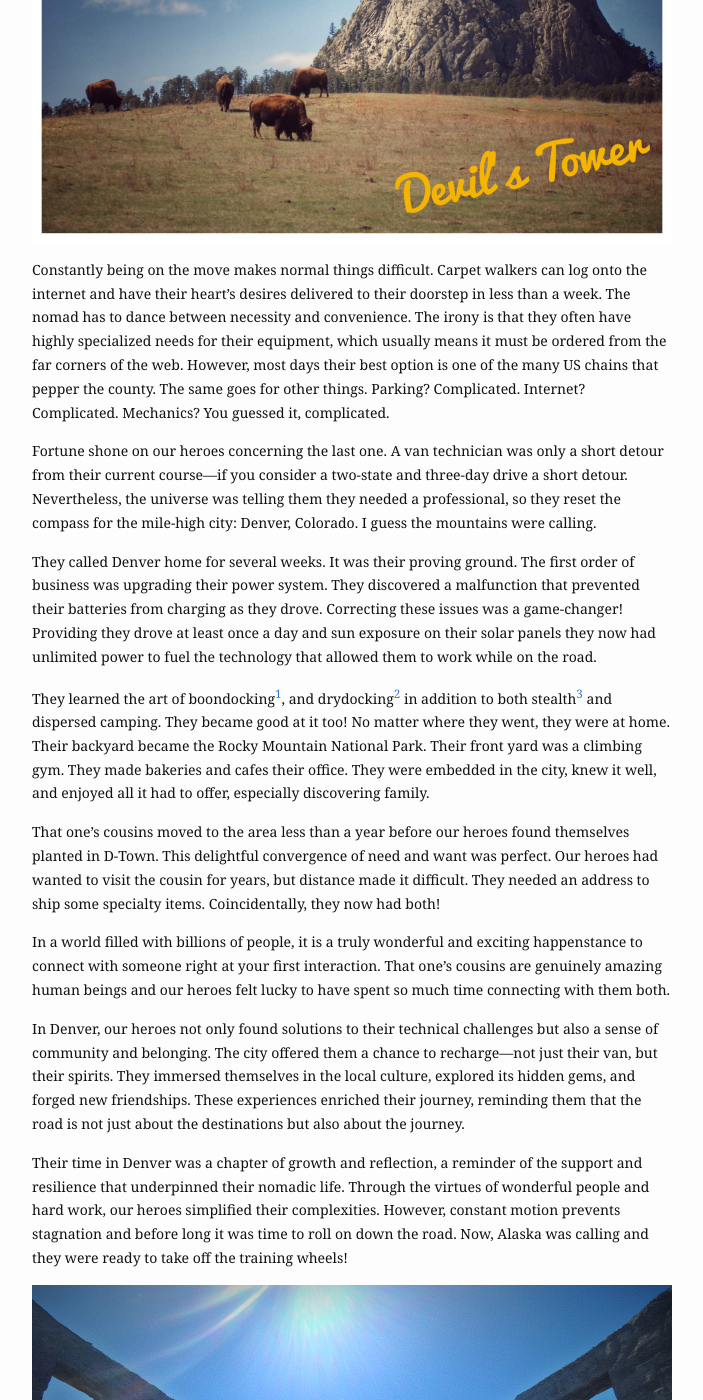
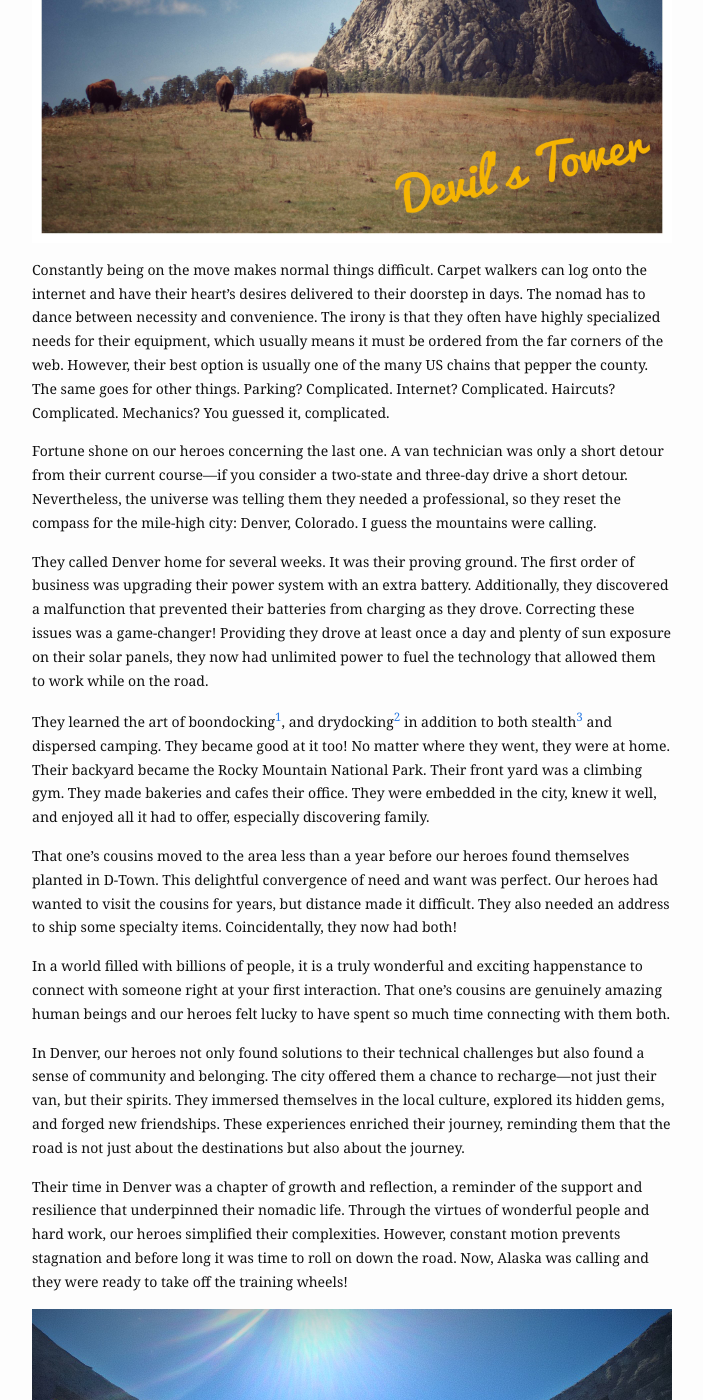
Before and after one commit to rubyDoomsday/rubydoomsday.github.io, a Jekyll site: the page built from play/alaskan_vanventure/_posts/2024-06-10-training-wheels.md, in a window 1280 px wide and 1400 px high, scrolled down 2021 px. Shown: the whole window, without its empty margins (288-991 px from the left). Built offline with Jekyll 4.4.1, drawn with Linux system fonts in a browser that asks for light colours; some of the changed text lies outside the part shown.

Commit message:
Post Editor remarks for Training wheels

```diff
--- a/play/alaskan_vanventure/_posts/2024-06-10-training-wheels.md
+++ b/play/alaskan_vanventure/_posts/2024-06-10-training-wheels.md
@@ -28,33 +28,34 @@
 ![sunset with bear](/assets/img/alaska/sunset-with-bear.jpg)
 
 "Land." That was the term they used when they talked about spending a few nights at a campground or an RV park. A place normally associated
-with recreation had become a four-letter word. It was the spaceship equivalent to being grounded. The birdcage when they wanted to fly. It
-was fuel. A place that they could plug in, fill up, and reload. Landing often meant they were wedged into space twice the width of a parking
-space alongside 5th wheels and travel trailers. This was not the future they dreamed about. Something was broken.
+with recreation by the carpet walkers had become a four-letter word to our heroes. It is the spaceship equivalent to being grounded. The
+birdcage when they wanted to fly. However, it was fuel. A place that they could plug in, fill up, and reload. Landing often meant they
+were wedged into space twice the width of a parking space alongside 5th wheels and travel trailers. This was not the future they dreamed
+about. Something was broken.
 
-This one said to That one, "I think we need to take Heyvan in for an upgrade. Possibly a repair. If we are going to be in the wilds of
-Alaska we need to be more self-sufficient." To which That one nodded her head in agreement.
+This one said to That one, "I think we need to take Heyvan in for an upgrade and some repairs. If we are going to be in the wilds of Alaska
+we need to be more self-sufficient." To which That one nodded her head in agreement.
 
-__I should pause here now, dear reader, and warn you. This is not the story of a grand adventure. It is not the epic tale of crossing borders,
+_I should pause here now, dear reader, and warn you. This is not the story of a grand adventure. It is not the epic tale of crossing borders,
 and seeing exotic landscapes. This is a list of chores. It is grocery shopping and errand running. It is the quiet before the storm. The
-prelude to the adventure yet to come. Read on if you wish, but consider yourself warned.__
+prelude to the adventure yet to come. Read on if you wish, but consider yourself warned._
 
 ![devils tower](/assets/img/alaska/devils-tower.jpeg)
 
 Constantly being on the move makes normal things difficult. Carpet walkers can log onto the internet and have their heart’s desires
-delivered to their doorstep in less than a week. The nomad has to dance between necessity and convenience. The irony is that they often have
-highly specialized needs for their equipment, which usually means it must be ordered from the far corners of the web. However, most days
-their best option is one of the many US chains that pepper the county. The same goes for other things. Parking? Complicated. Internet?
-Complicated. Mechanics? You guessed it, complicated.
+delivered to their doorstep in days. The nomad has to dance between necessity and convenience. The irony is that they often have highly
+specialized needs for their equipment, which usually means it must be ordered from the far corners of the web. However, their best option is
+usually one of the many US chains that pepper the county. The same goes for other things. Parking? Complicated. Internet? Complicated.
+Haircuts? Complicated. Mechanics? You guessed it, complicated.
 
 Fortune shone on our heroes concerning the last one. A van technician was only a short detour from their current course—if you consider a
 two-state and three-day drive a short detour. Nevertheless, the universe was telling them they needed a professional, so they reset the
 compass for the mile-high city: Denver, Colorado. I guess the mountains were calling.
 
-They called Denver home for several weeks. It was their proving ground. The first order of business was upgrading their power system. They
-discovered a malfunction that prevented their batteries from charging as they drove. Correcting these issues was a game-changer! Providing
-they drove at least once a day and sun exposure on their solar panels they now had unlimited power to fuel the technology that allowed them
-to work while on the road.
+They called Denver home for several weeks. It was their proving ground. The first order of business was upgrading their power system with an
+extra battery. Additionally, they discovered a malfunction that prevented their batteries from charging as they drove. Correcting these
+issues was a game-changer! Providing they drove at least once a day and plenty of sun exposure on their solar panels, they now had unlimited
+power to fuel the technology that allowed them to work while on the road.
 
 They learned the art of boondocking[^1], and drydocking[^2] in addition to both stealth[^3] and dispersed camping. They became good at it
 too! No matter where they went, they were at home. Their backyard became the Rocky Mountain National Park. Their front yard was a climbing
@@ -62,17 +63,17 @@
 discovering family.
 
 That one’s cousins moved to the area less than a year before our heroes found themselves planted in D-Town. This delightful convergence of
-need and want was perfect. Our heroes had wanted to visit the cousin for years, but distance made it difficult. They needed an address to
-ship some specialty items. Coincidentally, they now had both!
+need and want was perfect. Our heroes had wanted to visit the cousins for years, but distance made it difficult. They also needed an address
+to ship some specialty items. Coincidentally, they now had both!
 
 In a world filled with billions of people, it is a truly wonderful and exciting happenstance to connect with someone right at your first
 interaction. That one’s cousins are genuinely amazing human beings and our heroes felt lucky to have spent so much time connecting with them
 both.
 
-In Denver, our heroes not only found solutions to their technical challenges but also a sense of community and belonging. The city offered
-them a chance to recharge—not just their van, but their spirits. They immersed themselves in the local culture, explored its hidden gems,
-and forged new friendships. These experiences enriched their journey, reminding them that the road is not just about the destinations but
-also about the journey.
+In Denver, our heroes not only found solutions to their technical challenges but also found a sense of community and belonging. The city
+offered them a chance to recharge—not just their van, but their spirits. They immersed themselves in the local culture, explored its hidden
+gems, and forged new friendships. These experiences enriched their journey, reminding them that the road is not just about the destinations
+but also about the journey.
 
 Their time in Denver was a chapter of growth and reflection, a reminder of the support and resilience that underpinned their nomadic life.
 Through the virtues of wonderful people and hard work, our heroes simplified their complexities. However, constant motion prevents
```
Also changed, not shown: other parts of play/alaskan_vanventure/_posts/2024-06-10-training-wheels.md (+2 -2 lines).
